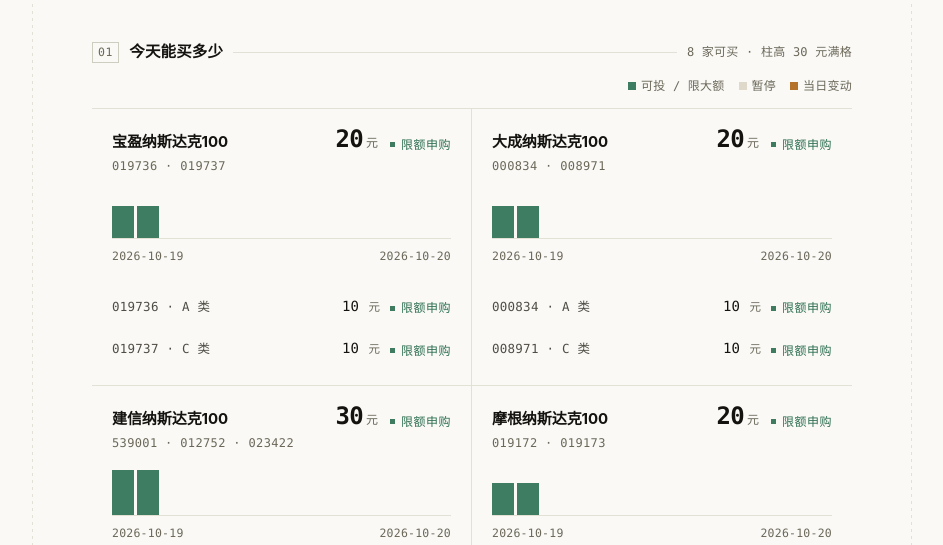
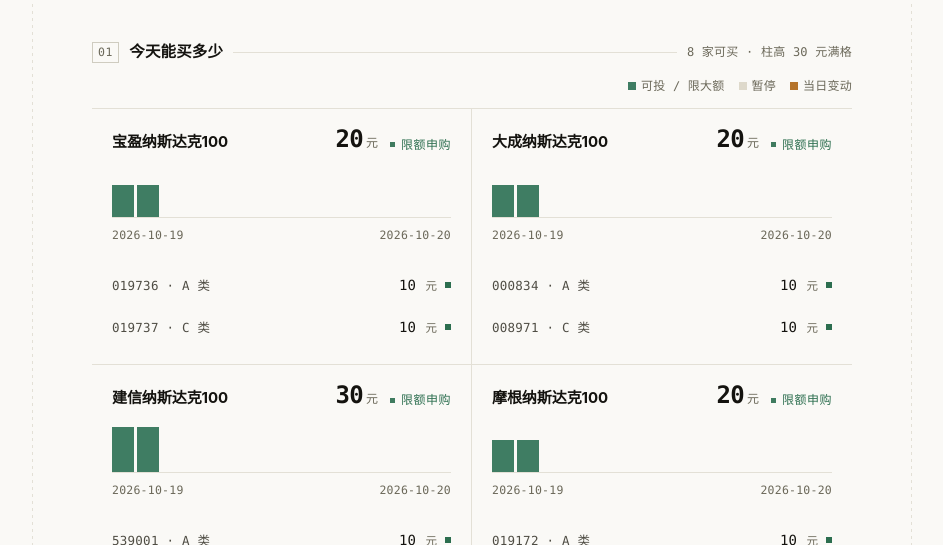
Before and after one commit to liqt91/ndx_limit, an Astro site: page / in a window 1280 px wide. Shown: the part 255-800 px from the top of the page, without its empty margins (168-1111 px from the left). Built offline with nearby package versions, Linux system fonts and the light colour scheme; Astro itself is replaced by a stand-in of ours.

Commit message:
卡片更紧凑：头部代码串并入份额行，状态改纯色点
- FamilyCard：删掉头部的 codesLine/.sub 副标题（代码在每条份额行「code · A 类」里已有，
  头部再列一遍是纯重复，也是之前换行的元凶）
- 份额行状态从文字标签改成 6px 色点，颜色语义沿用 .st-ok/.st-stop 等，
  文字放 title/aria-label，读屏与悬停仍可读到
- global.css：删 .fam-name .sub 规则、.fam-item .rt gap 10→8px、新增 .st-dot

```diff
--- a/src/components/FamilyCard.astro
+++ b/src/components/FamilyCard.astro
@@ -14,8 +14,7 @@
 
 const first = shares[0];
 const name = `${first.company}${first.baseName}${first.currency === 'USD' ? '美元' : ''}`;
-// 副标题只列代码：类别字母在下方每个份额行（「code · A 类」）已有，重复信息正是换行/被裁的元凶
-const codesLine = shares.map((s) => s.code).join(' · ');
+// 头部不再放代码串：份额行本来就是「code · A 类」，代码在下方一行一个，头部再列一遍是纯重复
 
 // 家族状态摘要：同家族内各份额状态可能不一致（如 A/C 暂停、D 类限大额待核验）。
 // 不再「任一可买即算可投」，而是如实区分：
@@ -87,7 +86,6 @@
   <div class="fam-head">
     <div class="fam-name">
       {name}
-      <span class="sub">{codesLine}</span>
     </div>
     <div class="fam-right">
       {famKnownTotal > 0 ? (
@@ -116,7 +114,13 @@
               ) : s.dailyLimit != null ? (
                 <span class="lim">{s.dailyLimit} <b>元</b></span>
               ) : null}
-              <span class={`tag ${statusClass(s.purchaseStatus)}`}>{STATUS_LABEL[s.purchaseStatus]}</span>
+              {/* 状态只用色点：份额行的文字状态与头部家族状态重复，卡片要紧凑；
+                  语义留在 title/aria-label 里，读屏和悬停仍能拿到 */}
+              <span
+                class={`st-dot ${statusClass(s.purchaseStatus)}`}
+                title={STATUS_LABEL[s.purchaseStatus]}
+                aria-label={STATUS_LABEL[s.purchaseStatus]}
+              ></span>
             </span>
           </a>
         </li>
--- a/src/styles/global.css
+++ b/src/styles/global.css
@@ -454,20 +454,10 @@
 .fam:hover .fam-name { color: var(--ink); }
 /* 名字与额度数字同一行：名字在左、可压缩（空间不够时自身折行，不裁切不溢出），
    数字+标签块在右、flex:none 保证永远完整显示；一行实在放不下时整块降到第二行兜底。
-   basis 用 0% 而非 auto：副标题是 nowrap+ellipsis 的代码串，content 宽度会把
-   base size 撑到 150px+，窄屏（≤320）下名字+数字块总和虚超容器宽、触发整块换行。 */
+   basis 用 0% 而非 auto：名字块若按内容宽算，窄屏（≤320）下与数字块总和会虚超容器宽、
+   触发整块换行。 */
 .fam-head { display: flex; flex-wrap: wrap; align-items: baseline; gap: 4px 12px; }
 .fam-name { flex: 1 1 0%; font-size: 15px; font-weight: 700; color: var(--ink); min-width: 0; letter-spacing: -0.005em; line-height: 1.4; }
-.fam-name .sub {
-  display: block;
-  font-family: var(--mono);
-  font-size: 12px;
-  font-weight: 400;
-  color: var(--ink-3);
-  margin-top: 6px;
-  letter-spacing: 0.03em;
-  white-space: nowrap; overflow: hidden; text-overflow: ellipsis;
-}
 .fam-right { flex: none; display: flex; flex-direction: row; align-items: baseline; justify-content: flex-start; gap: 12px; text-align: left; }
 .fam-big {
   font-family: var(--mono);
@@ -511,9 +501,20 @@
 .fam-item { display: flex; align-items: baseline; justify-content: space-between; gap: 10px; padding: 9px 0; }
 .fam-item .cd { font-family: var(--mono); font-size: 12.5px; color: var(--ink-2); letter-spacing: 0.02em; transition: color 0.12s; }
 .fam-item:hover .cd { color: var(--ink); text-decoration: underline; text-underline-offset: 3px; text-decoration-thickness: 1px; }
-.fam-item .rt { display: inline-flex; align-items: baseline; gap: 10px; flex: none; }
+.fam-item .rt { display: inline-flex; align-items: baseline; gap: 8px; flex: none; }
 .fam-item .lim { font-family: var(--mono); font-size: 14px; font-weight: 500; color: var(--ink); }
 .fam-item .lim b { font-weight: 400; color: var(--ink-3); font-size: 11.5px; margin-left: 1px; }
+
+/* 份额状态色点：颜色来自 .st-ok/.st-stop/... 的 color，背景取 currentColor。
+   文字状态在头部家族块里已有，份额行只留一个 6px 方块——含义放 title/aria-label。 */
+.st-dot {
+  display: inline-block;
+  width: 6px;
+  height: 6px;
+  flex: none;
+  background: currentColor;
+  align-self: center;
+}
 
 /* ── 30 天柱图：可投=墨绿，暂停=浅砂，变动=赭黄 ── */
 .bars {
```
